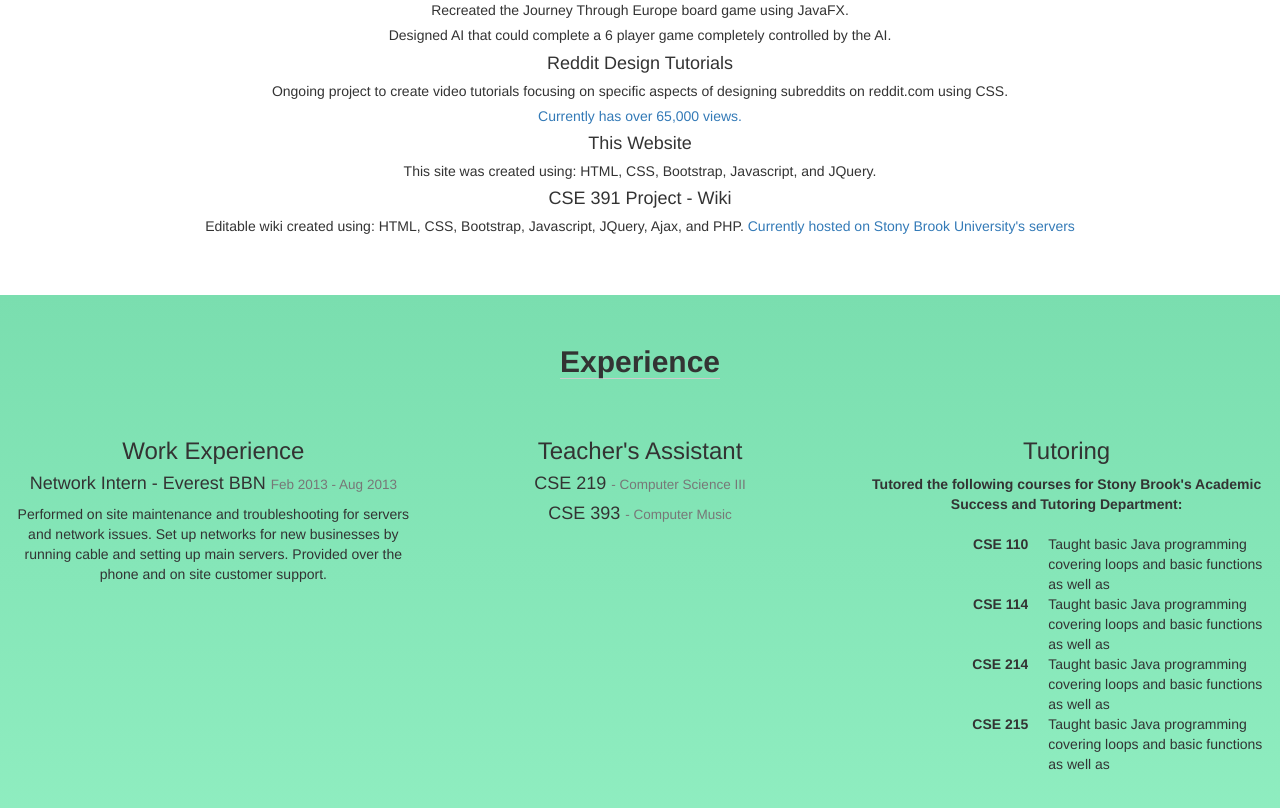
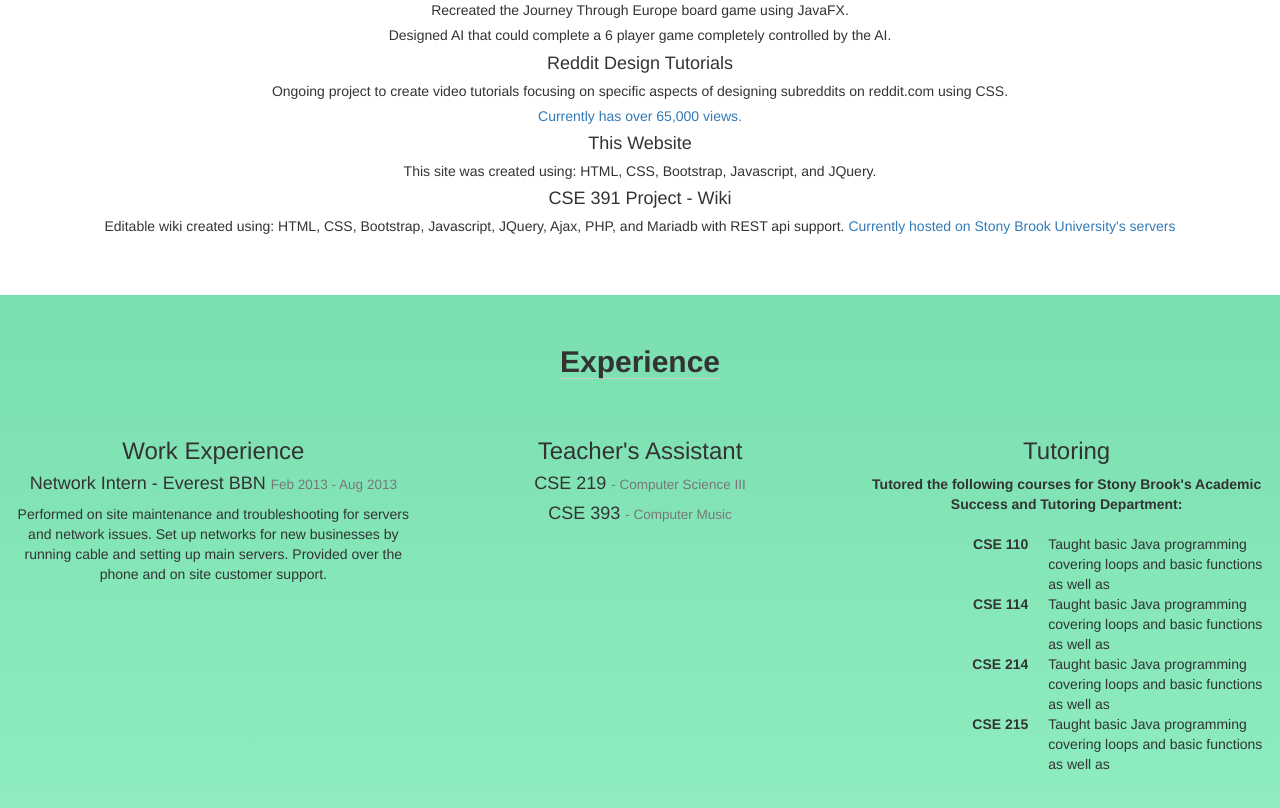
Before and after one commit to JoshWein/joshwein.github.io, a plain HTML site: page index.html in a window 1280 px wide. Shown: the part 1577-2385 px from the top of the page. Drawn offline with nearby package versions, Linux system fonts and the light colour scheme.

Commit message:
Edited wiki descrip

```diff
--- a/index.html
+++ b/index.html
@@ -182,7 +182,7 @@
                         CSE 391 Project - Wiki
                     </h4>
                     <h5>
-                        Editable wiki created using: HTML, CSS, Bootstrap, Javascript, JQuery, Ajax, and PHP.
+                        Editable wiki created using: HTML, CSS, Bootstrap, Javascript, JQuery, Ajax, PHP, and Mariadb with REST api support.
                         <a href="http://jwein.cse391.compas.cs.stonybrook.edu">Currently hosted on Stony Brook University's servers</a>
                     </h5>
                 </div>
```
